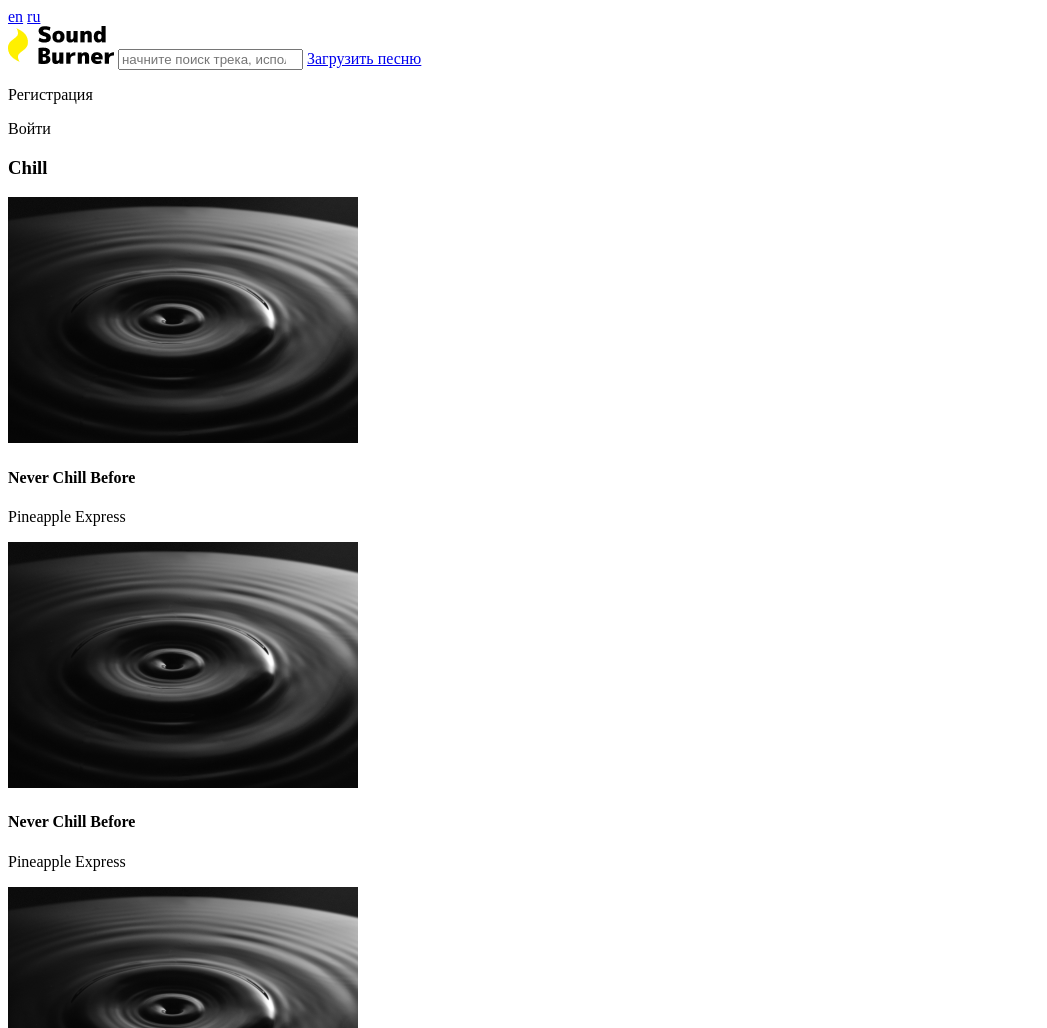
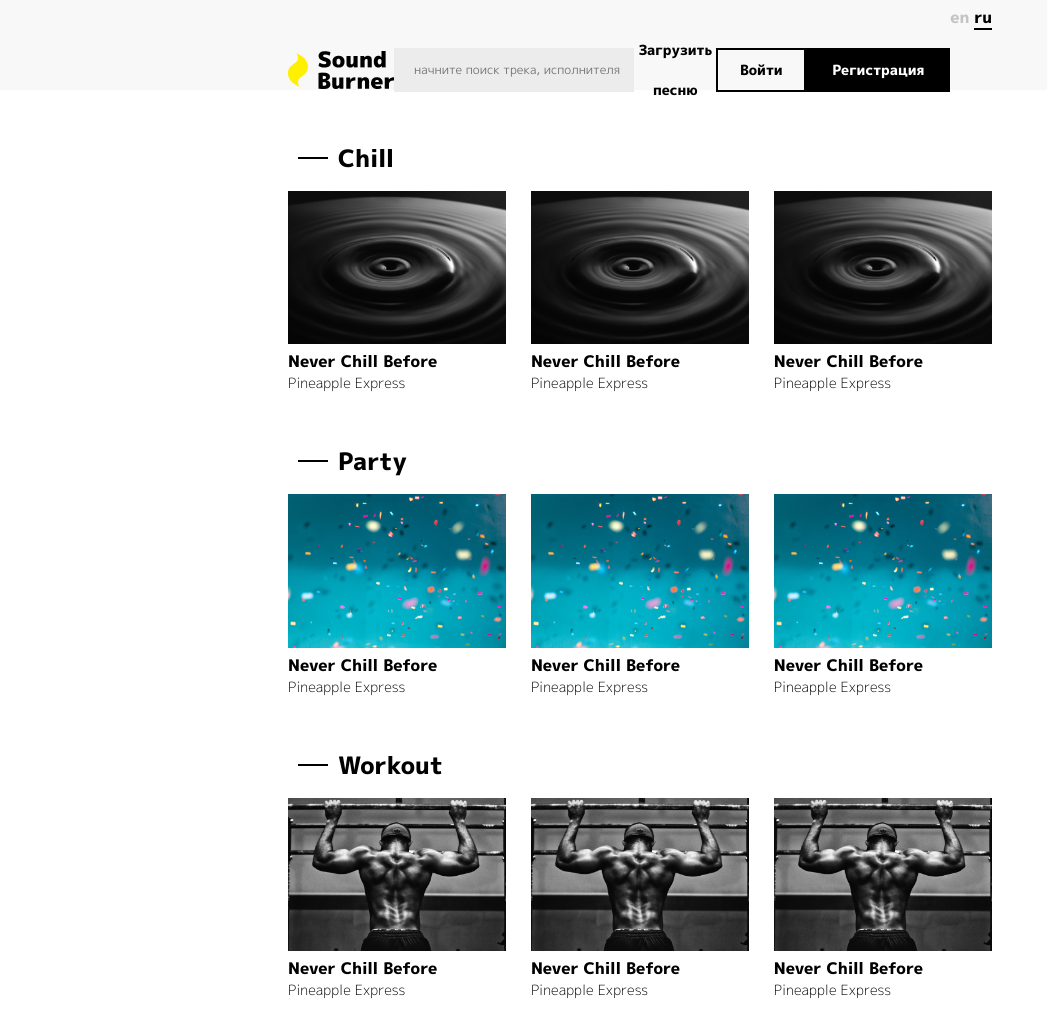
Before and after one commit to Glukovatij/Website_Sound-Burner, a plain HTML site: page index.html in a window 1280 px wide. Shown: the top 1028 px of the page, without its empty margins (0-1047 px from the left). Drawn offline with Linux system fonts and the light colour scheme.

Commit message:
add flex commit (#16)

```diff
--- a/css/style.css
+++ b/css/style.css
@@ -10,41 +10,50 @@ body{
 	color: #000000;
 	background-color:#FFFFFF;
 }
-a{
-	text-decoration: none;
-}
+a{text-decoration: none;}
 /* Шапка */
 header{
-	width:100%;
+	width: 100%;
 	height: 90px;
 	background-color:#F8F8F8;
 }
 header .all-header{
-	width:50%;
-	padding:0px 25%;
+	width: 55%;
+	padding: 0px 22.5%;
 }
 header .all-header .lang{
 	float: right;
-	margin-top: 10px;
+	padding-top: 6px;
 }
 header .all-header .lang a{
 	font-family: "M PLUS 1p", serif;
 	font-size: 14;
 	font-weight: bolder;
 	color: #C4C4C4;
+	border-bottom: 0px solid #000000;
+	transition: all 0.6s;
 }
 header .all-header .lang .active,
 header .all-header .lang a:hover{
 	color: #000000;
 	border-bottom: 2px solid #000000;
 }
-header .all-header .logo{
-	float:left;
-	margin:30px 20px;
+header .all-header .header-main{
+	display: flex;
+	justify-content: space-around;
+	padding-top: 30px;
+	line-height: 40px;
+	align-items: center;
+	font-family: "M PLUS 1p", serif;
+	font-size: 14px;
+	font-weight: bolder;
+	text-align: center;
 }
-header .all-header .search{
-	float:left;
-	margin:30px 20px;
+header .all-header .header-main .logo{
+	width: 106px;
+	height: 38px;
+}
+header .all-header .header-main .search{
 	width: 360px;
 	height: 44px;
 	border: none;
@@ -55,98 +64,87 @@ header .all-header .search{
 	text-indent: 20px;
 	outline: none;
 }
-header .all-header .upload-a-song{
-	float: left;
-	margin-left: 120px;
-	margin-top: 40px;
+header .all-header .header-main .upload-a-song{
 	color: #000000;
 	font-family: "M PLUS 1p", serif;
 	font-size: 14px;
 	font-weight: bolder;
+	transition: all 0.6s;
 }
-header .all-header .upload-a-song:hover{
+header .all-header .header-main .upload-a-song:hover{
 	color: #C4C4C4;
 }
-header .all-header .buttons{
-	font-family: "M PLUS 1p", serif;
-	font-size: 14px;
-	font-weight: bolder;
-	text-align: center;
-	line-height: 40px;
-	margin-right: 100px;
+header .all-header .header-main .btn{
+	display: flex;
+	flex-basis: 250px;
+	justify-content: space-between;
 }
-header .all-header .buttons .log-in{
+header .all-header .header-main .btn .log-in{
 	border: 2px solid #000000;
 	width: 86px;
 	height: 40px;
-	float: right;
-	margin-right: 7px;
-	margin-top: 30px;
+	transition: all 0.6s;
 }
-header .all-header .buttons .sign-up{
+header .all-header .header-main .btn .sign-up{
 	border: 2px solid #000000;
 	width: 140px;
 	height: 40px;
-	float: right;
-	margin-right: 7px;
-	margin-top: 30px;
+	color: #FFFFFF;
+	background-color:#000000;
+	transition: all 0.6s;
+}
+header .all-header .header-main .btn div.log-in:hover{
 	color: #FFFFFF;
 	background-color:#000000;
 }
-header .all-header .buttons p:hover{
-	color: #FFFFFF;
-	background-color:#000000;
-}
-header .all-header .buttons .sign-up:hover{
+header .all-header .header-main .btn div.sign-up:hover{
 	color: #000000;
 	background-color:#FFFFFF;
 }
 /* Основная часть */
 main{
-	float: left;
 	width: 100%;
 }
 main .section{
-	float: left;
-	width: 50%;
-	margin: 50px 25%;
+	width: 55%;
+	padding: 0px 22.5%;
+	margin-top: 50px;
 }
 main .section h3{font-size: 24px;}
-
 main .section h3 span{
 	width: 30px;
 	height: 2px;
 	background-color:#000000;
 	display: inline-block;
-	margin-right: 20px;
-	margin-left: 30px;
-	margin-bottom: 8px;
+	margin: 8px 10px;
+}
+main .section .main-blocks{
+	display: flex;
+	justify-content: space-between;
+	align-items: center;
 }
 main .section .img-block{
-	float: left;
+	margin-top: 15px;
 	width: 31%;
-	margin-top: 15px;
-	display: inline-block;
-}
-main .section .img-block:not(:last-of-type){
-	margin-right: 3%;
+	position: relative;
 }
 main .section .img-block img{width: 100%;}
 main .section .img-block p{
-	float: left;
 	font-size: 14px;
 	font-weight: lighter;
 }
 main .section .img-block .button_play{
 	width: 80px;
 	height: 80px;
-	position: relative;
-	top: -95px;
-	left: 230px;
+	position: absolute;
+	top: 260px;
+	left: 380px;
+	opacity: 0;
+	transition: all 0.6s;
 }
+main .section .img-block:hover .button_play{opacity: 1;}
 /* Футер */
 footer{
-	float: left;
 	background-color:#000000;
 	width:100%;
 	height:160px;
--- a/index.html
+++ b/index.html
@@ -3,8 +3,7 @@
 
 <head>
 	<meta charset="utf-8">
-	<link rel="stylesheet" media="(min-width:1920px)" href="css/style.css">
-	<link rel="stylesheet" media="(max-width:500px)" href="css/mobile-style.css">
+	<link rel="stylesheet" href="css/style.css">
 	<meta name="author" content="Yakovlev Grigorij Dmitrievich">
 	<meta name="description" content="The website of the music service. Listening to music. An online streaming service for listening to music. Listen to music online.">
 	<meta name="keywords" content="music, online, for free, listen, audio, songs">
@@ -20,12 +19,14 @@
 				<a href="#">en</a>
 				<a href="#" class="active">ru</a>
 			</div>
+			<div class="header-main">
 				<img class="logo" src="img/logo_img.png">
 				<input class="search" type="search" placeholder="начните поиск трека, исполнителя ...">
 				<a class="upload-a-song" href="#"> Загрузить песню</a>
-			<div class="buttons">
-				<p class="btn sign-up"> Регистрация</p>
-				<p class="btn log-in"> Войти</p>
+				<div class="btn">
+					<div class="log-in"> Войти</div>
+					<div class="sign-up"> Регистрация</div>
+				</div>
 			</div>
 		</div>
 	</header>
@@ -33,15 +34,18 @@
 	<main>
 		<div class="section">
 			<h3><span class="rectangle"></span>Chill</h3>
+			<div class="main-blocks">
 				<div class="img-block">
 					<img src="img/image-Chill.png">
 					<h4>Never Chill Before</h4>
 					<p>Pineapple Express</p>
+					<img class="button_play" src="img/next icon.png">
 				</div>
 				<div class="img-block">
 					<img src="img/image-Chill.png">
 					<h4>Never Chill Before</h4>
 					<p>Pineapple Express</p>
+					<img class="button_play" src="img/next icon.png">
 				</div>
 				<div class="img-block">
 					<img src="img/image-Chill.png">
@@ -50,17 +54,21 @@
 					<img class="button_play" src="img/next icon.png">
 				</div>
 			</div>
+		</div>
 		<div class="section">
 			<h3><span class="rectangle"></span>Party</h3>
+			<div class="main-blocks">
 				<div class="img-block">
 					<img src="img/image-Party.png">
 					<h4>Never Chill Before</h4>
 					<p>Pineapple Express</p>
+					<img class="button_play" src="img/next icon.png">
 				</div>
 				<div class="img-block">
 					<img src="img/image-Party.png">
 					<h4>Never Chill Before</h4>
 					<p>Pineapple Express</p>
+					<img class="button_play" src="img/next icon.png">
 				</div>
 				<div class="img-block">
 					<img src="img/image-Party.png">
@@ -69,17 +77,21 @@
 					<img class="button_play" src="img/next icon.png">
 				</div>
 			</div>
+		</div>
 		<div class="section">
 			<h3><span class="rectangle"></span>Workout</h3>
+			<div class="main-blocks">
 				<div class="img-block">
 					<img src="img/image-Workout.png">
 					<h4>Never Chill Before</h4>
 					<p>Pineapple Express</p>
+					<img class="button_play" src="img/next icon.png">
 				</div>
 				<div class="img-block">
 					<img src="img/image-Workout.png">
 					<h4>Never Chill Before</h4>
 					<p>Pineapple Express</p>
+					<img class="button_play" src="img/next icon.png">
 				</div>
 				<div class="img-block">
 					<img src="img/image-Workout.png">
@@ -88,17 +100,22 @@
 					<img class="button_play" src="img/next icon.png">
 				</div>
 			</div>
+		</div>
+		</div>
 		<div class="section">
 			<h3><span class="rectangle"></span>Sleep</h3>
+			<div class="main-blocks">
 				<div class="img-block">
 					<img src="img/image-Sleep.png">
 					<h4>Never Chill Before</h4>
 					<p>Pineapple Express</p>
+					<img class="button_play" src="img/next icon.png">
 				</div>
 				<div class="img-block">
 					<img src="img/image-Sleep.png">
 					<h4>Never Chill Before</h4>
 					<p>Pineapple Express</p>
+					<img class="button_play" src="img/next icon.png">
 				</div>
 				<div class="img-block">
 					<img src="img/image-Sleep.png">
@@ -107,17 +124,21 @@
 					<img class="button_play" src="img/next icon.png">
 				</div>
 			</div>
+		</div>
 		<div class="section">
 			<h3><span class="rectangle"></span>Charts: New & hot</h3>
+			<div class="main-blocks">
 				<div class="img-block">
 					<img src="img/image-ChartsNew_hot.png">
 					<h4>Never Chill Before</h4>
 					<p>Pineapple Express</p>
+					<img class="button_play" src="img/next icon.png">
 				</div>
 				<div class="img-block">
 					<img src="img/image-ChartsNew_hot.png">
 					<h4>Never Chill Before</h4>
 					<p>Pineapple Express</p>
+					<img class="button_play" src="img/next icon.png">
 				</div>
 				<div class="img-block">
 					<img src="img/image-ChartsNew_hot.png">
@@ -126,23 +147,29 @@
 					<img class="button_play" src="img/next icon.png">
 				</div>
 			</div>
+		</div>
+		</div>
 		<div class="section">
 			<h3><span class="rectangle"></span>Charts: Top 50</h3>
+			<div class="main-blocks">
 				<div class="img-block">
 					<img src="img/image-ChartsTop50.png">
 					<h4>Never Chill Before</h4>
 					<p>Pineapple Express</p>
-			</div>
-			<div class="img-block">
-				<img src="img/image-ChartsTop50.png">
-				<h4>Never Chill Before</h4>
-				<p>Pineapple Express</p>
+					<img class="button_play" src="img/next icon.png">
 				</div>
 				<div class="img-block">
 					<img src="img/image-ChartsTop50.png">
 					<h4>Never Chill Before</h4>
 					<p>Pineapple Express</p>
 					<img class="button_play" src="img/next icon.png">
+				</div>
+				<div class="img-block">
+					<img src="img/image-ChartsTop50.png">
+					<h4>Never Chill Before</h4>
+					<p>Pineapple Express</p>
+					<img class="button_play" src="img/next icon.png">
+				</div>
 			</div>
 		</div>
 	</main>
```
Lines whose indentation alone changed are shown as unchanged.
